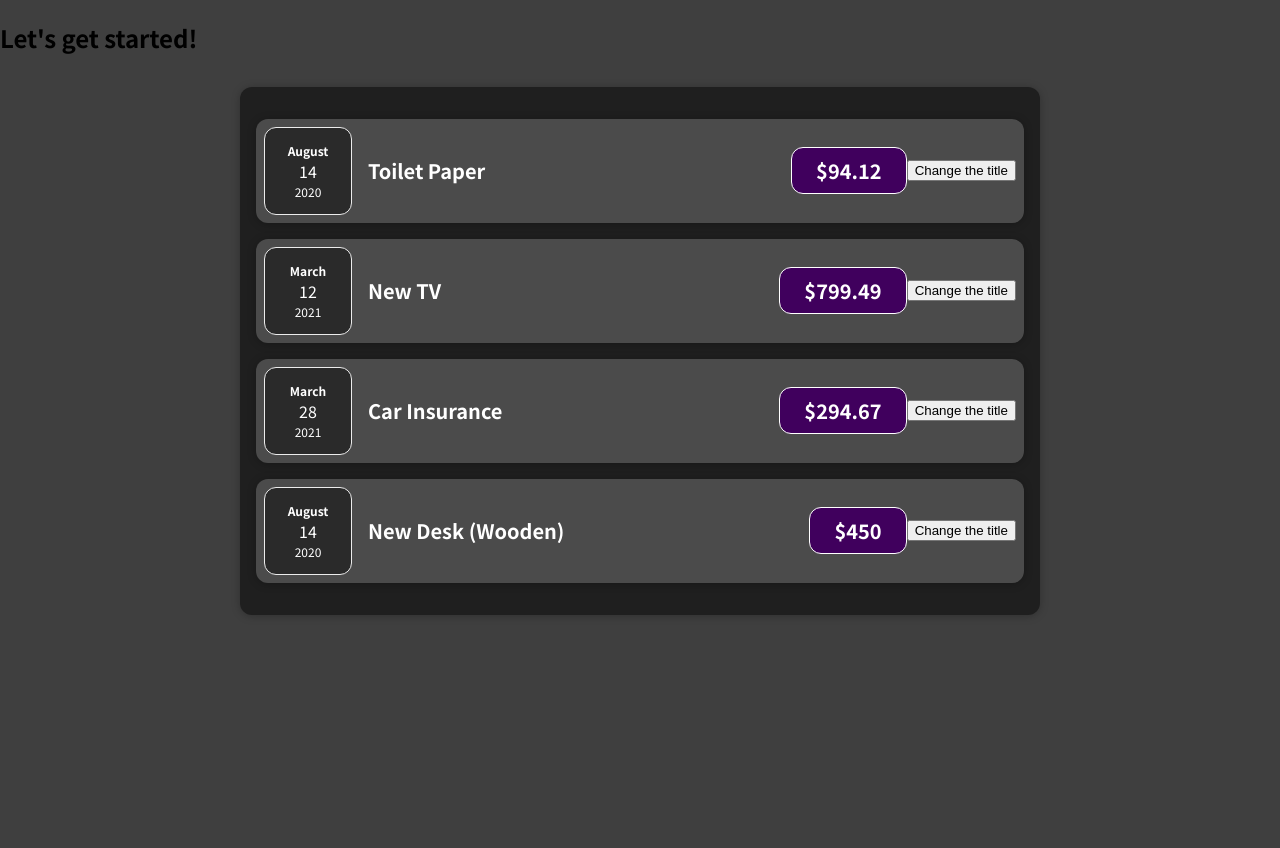
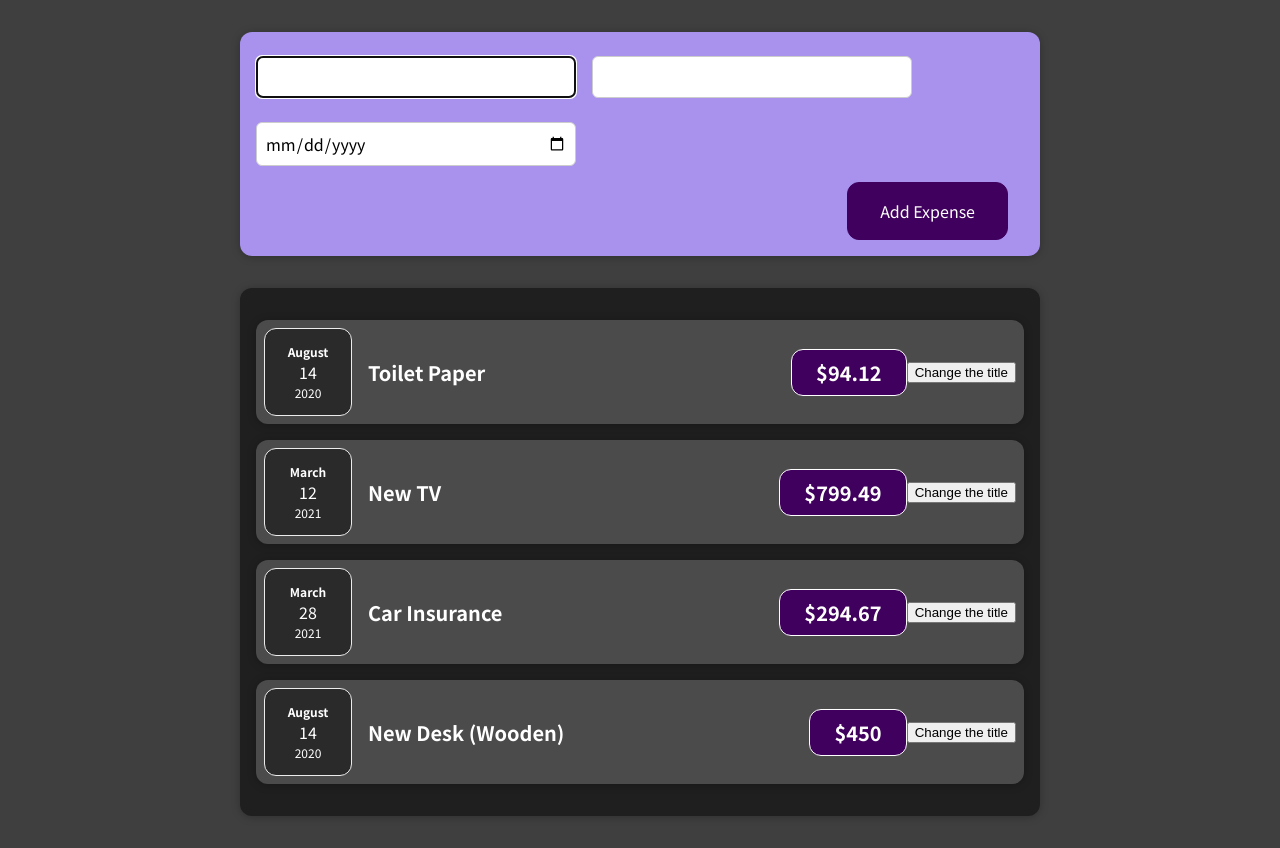
Before and after one commit to rhenaldoaryap/learn-react, a React (Create React App) app: page / in a window 1280 px wide. Before the commit the page ends 800 px from the top, so only its background shows below. Built offline with nearby package versions, Linux system fonts and the light colour scheme.

Commit message:
learn about alternative way use multiple state and updating state depends on previous state

```diff
--- a/src/App.js
+++ b/src/App.js
@@ -1,3 +1,6 @@
+import React from "react";
+
+import NewExpense from "./components/NewExpense/NewExpense";
 import Expenses from "./components/Expenses/Expenses";
 
 const App = () => {
@@ -28,10 +31,20 @@ const App = () => {
     },
   ];
 
+  /*
+    under the hood, react work like this:
+    return React.createElement(
+      "div",
+      {},
+      React.createElement("h2", {}, "Lets get started!"),
+      React.createElement(Expenses, { item: expenses })
+    )
+   */
+
   return (
     <div>
-      <h2>Let's get started!</h2>
-      <Expenses item={expenses} />
+      <NewExpense />
+      <Expenses items={expenses} />
     </div>
   );
 };
--- a/src/components/Expenses/Expenses.js
+++ b/src/components/Expenses/Expenses.js
@@ -6,24 +6,24 @@ const Expenses = (props) => {
   return (
     <Card className="expenses">
       <ExpenseItem
-        title={props.item[0].title}
-        amount={props.item[0].amount}
-        date={props.item[0].date}
+        title={props.items[0].title}
+        amount={props.items[0].amount}
+        date={props.items[0].date}
       />
       <ExpenseItem
-        title={props.item[1].title}
-        amount={props.item[1].amount}
-        date={props.item[1].date}
+        title={props.items[1].title}
+        amount={props.items[1].amount}
+        date={props.items[1].date}
       />
       <ExpenseItem
-        title={props.item[2].title}
-        amount={props.item[2].amount}
-        date={props.item[2].date}
+        title={props.items[2].title}
+        amount={props.items[2].amount}
+        date={props.items[2].date}
       />
       <ExpenseItem
-        title={props.item[3].title}
-        amount={props.item[3].amount}
-        date={props.item[3].date}
+        title={props.items[3].title}
+        amount={props.items[3].amount}
+        date={props.items[3].date}
       />
     </Card>
   );
--- /dev/null
+++ b/src/components/NewExpense/ExpenseForm.css
@@ -0,0 +1,26 @@
+.new-expense__controls {
+  display: flex;
+  flex-wrap: wrap;
+  gap: 1rem;
+  margin-bottom: 1rem;
+  text-align: left;
+}
+
+.new-expense__control label {
+  font-weight: bold;
+  margin-bottom: 0.5rem;
+  display: block;
+}
+
+.new-expense__control input {
+  font: inherit;
+  padding: 0.5rem;
+  border-radius: 6px;
+  border: 1px solid #ccc;
+  width: 20rem;
+  max-width: 100%;
+}
+
+.new-expense__actions {
+  text-align: right;
+}
--- /dev/null
+++ b/src/components/NewExpense/ExpenseForm.js
@@ -0,0 +1,86 @@
+import React, { useState } from "react";
+import "./ExpenseForm.css";
+
+const ExpenseForm = () => {
+  const [enteredTitle, setEnteredTitle] = useState("");
+  const [enteredAmount, setEnteredAmount] = useState("");
+  const [enteredDate, setEnteredDate] = useState("");
+
+  /*
+  use one State instead to be more manageable and alternate way
+  const [userInput, setUserInput] = useState({
+    enteredTitle: "",
+    enteredAmount: "",
+    enteredDate: "",
+  });
+
+  We can stick to use multiple state approach instead of using one state, because one state
+  is only the alternative way to fetch what user entered at the input element.
+  */
+
+  const titleChangeHandler = (event) => {
+    setEnteredTitle(event.target.value);
+    /*
+    setUserInput({
+        ...userInput,
+        enteredTitle: event.target.value
+    })
+
+    use code above, we spread the initial value and use the previous state
+    BUT REACT DOES NOT GUARANTEE we will get the previous state,
+    because we are not return and execute any function.
+    Why we spread the value?
+    because we don't want to lost the other values when our code being execute and evaluated
+    ----------------
+    setUserInput((prevState) => {
+        return { ...prevState, enteredTitle: event.target.value };
+    });
+
+    code above is the safest ways to get lastest snapshot and REACT WILL ENSURE
+    we will work and get the lastest snapshot. So, we use should always use that code above
+    whenever we work on our state update depends on the previous state
+    */
+  };
+
+  const amountChangeHandler = (event) => {
+    setEnteredAmount(event.target.value);
+  };
+
+  const dateChangeHandler = (event) => {
+    setEnteredDate(event.target.value);
+  };
+
+  return (
+    <form>
+      <div className="new-expense__controls">
+        <div className="new-expense__control">
+          <label>{enteredTitle}</label>
+          <input type="text" onChange={titleChangeHandler} autoFocus />
+        </div>
+        <div className="new-expense__control">
+          <label>{enteredAmount}</label>
+          <input
+            type="number"
+            min="0.01"
+            step="0.01"
+            onChange={amountChangeHandler}
+          />
+        </div>
+        <div className="new-expense__control">
+          <label>{enteredDate}</label>
+          <input
+            type="date"
+            min="2019-01-01"
+            max="2022-12-31"
+            onChange={dateChangeHandler}
+          />
+        </div>
+      </div>
+      <div className="new-expense__actions">
+        <button>Add Expense</button>
+      </div>
+    </form>
+  );
+};
+
+export default ExpenseForm;
--- /dev/null
+++ b/src/components/NewExpense/NewExpense.css
@@ -0,0 +1,38 @@
+.new-expense {
+  background-color: #a892ee;
+  padding: 1rem;
+  margin: 2rem auto;
+  width: 50rem;
+  max-width: 95%;
+  border-radius: 12px;
+  text-align: center;
+  box-shadow: 0 1px 8px rgba(0, 0, 0, 0.25);
+}
+
+.new-expense button {
+  font: inherit;
+  cursor: pointer;
+  padding: 1rem 2rem;
+  border: 1px solid #40005d;
+  background-color: #40005d;
+  color: white;
+  border-radius: 12px;
+  margin-right: 1rem;
+}
+
+.new-expense button:hover,
+.new-expense button:active {
+  background-color: #510674;
+  border-color: #510674;
+}
+
+.new-expense button.alternative {
+  color: #220131;
+  border-color: transparent;
+  background-color: transparent;
+}
+
+.new-expense button.alternative:hover,
+.new-expense button.alternative:active {
+  background-color: #ddb3f8;
+}
--- /dev/null
+++ b/src/components/NewExpense/NewExpense.js
@@ -0,0 +1,13 @@
+import React from "react";
+import ExpenseForm from "./ExpenseForm";
+import "./NewExpense.css";
+
+const NewExpense = () => {
+  return (
+    <div className="new-expense">
+      <ExpenseForm />
+    </div>
+  );
+};
+
+export default NewExpense;
```
